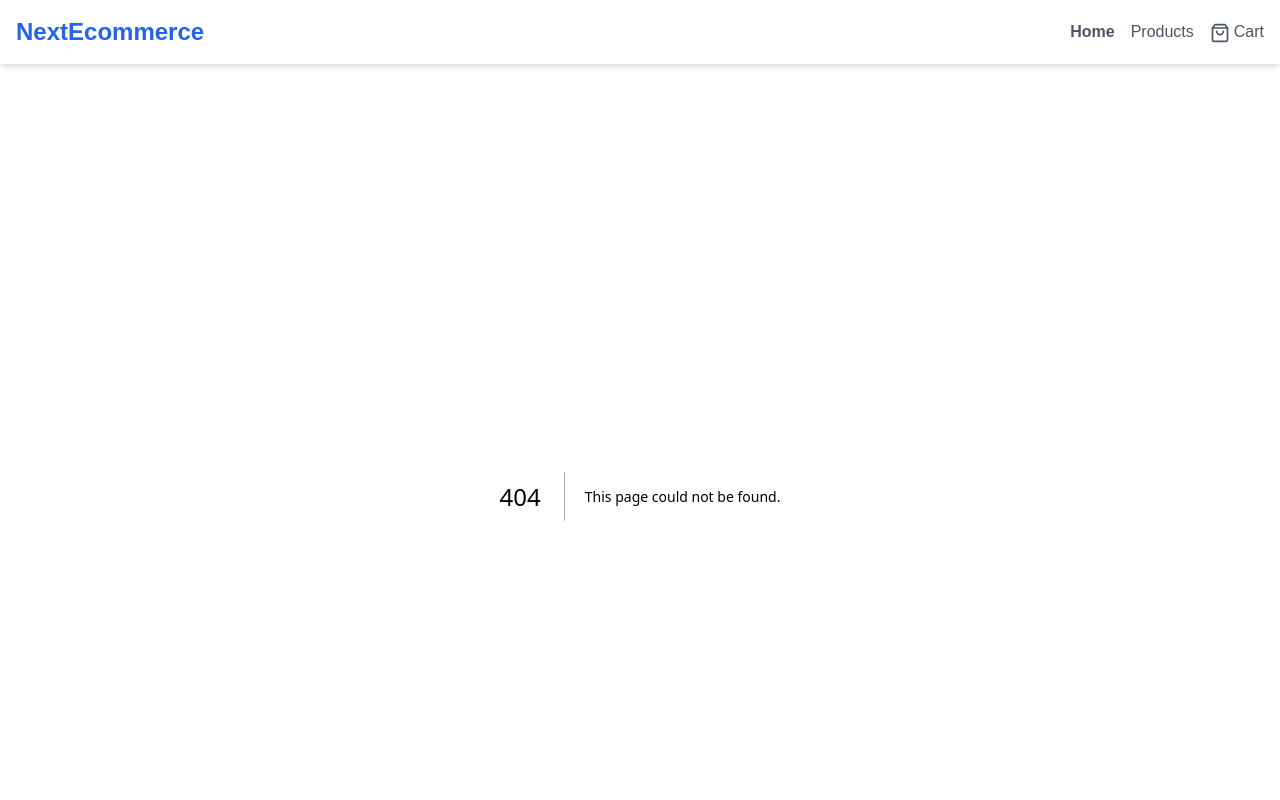
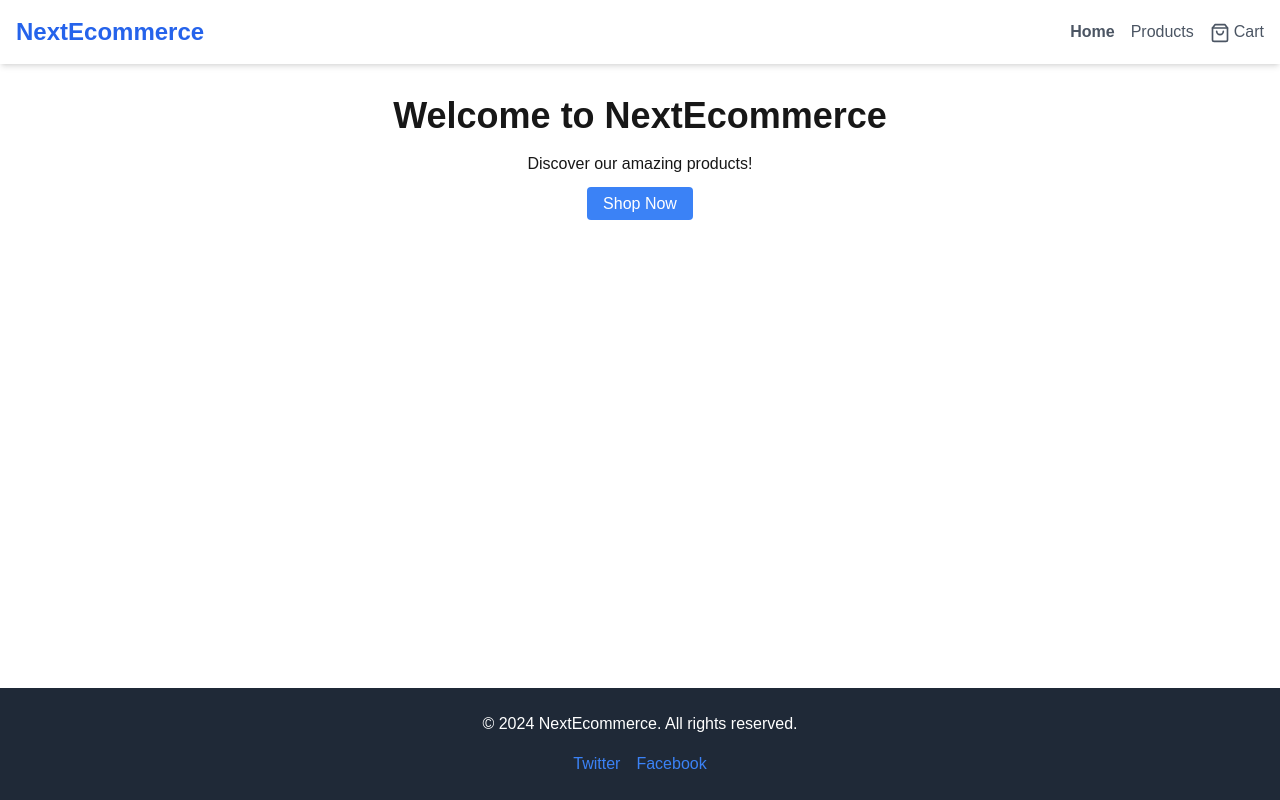
Before and after one commit to Phillip-tech/-PHIBOG534_JSE2407_Groupc_Phillip-Bogopane_FSJ01, a Next.js app: page / in a window 1280 px wide. Before the commit this address had no page. Shown: the top 800 px of the page. Built offline with nearby package versions, Linux system fonts and the light colour scheme.

Commit message:
Restored home page.jsx

```diff
--- /dev/null
+++ b/app/page.jsx
@@ -0,0 +1,13 @@
+import Link from 'next/link';
+
+export default function Home() {
+  return (
+    <div className="text-center">
+      <h1 className="text-4xl font-bold mb-4">Welcome to NextEcommerce</h1>
+      <p className="mb-4">Discover our amazing products!</p>
+      <Link href="/products" className="bg-blue-500 text-white px-4 py-2 rounded hover:bg-blue-600">
+        Shop Now
+      </Link>
+    </div>
+  );
+}
```
